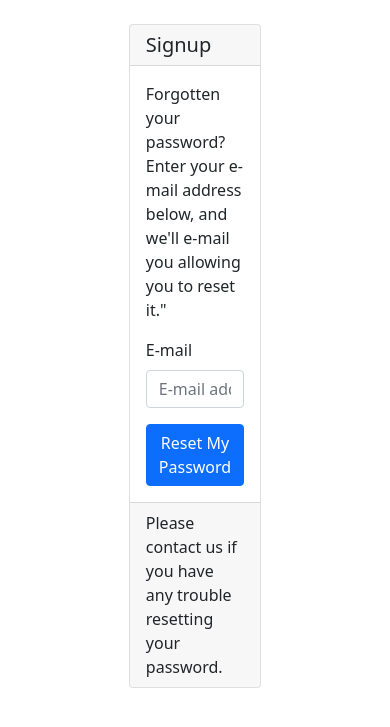
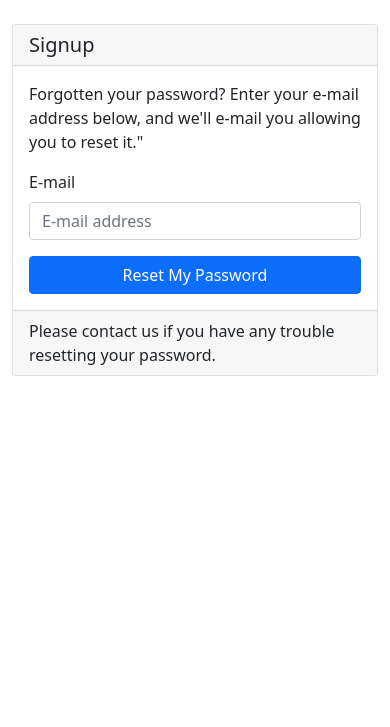
Before and after one commit to ufazuniversity/cce-2023-registration, a Django app: page /accounts/password/reset/ in a window 390 px wide. Shown: the part 56-783 px from the top of the page. Run offline with Django 4.2, Linux system fonts and the light colour scheme.

Commit message:
fix: Proper column sizes for different breakpoints

```diff
--- a/cce_2023_registration/templates/account/base.html
+++ b/cce_2023_registration/templates/account/base.html
@@ -4,7 +4,7 @@
     <div class="container my-4">
         <div class="row">
             <div class="col"></div>
-            <div class="col">
+            <div class="col-12 col-sm-9 col-md-4">
                 {% block content_inner %}{% endblock %}
             </div>
             <div class="col"></div>
```
